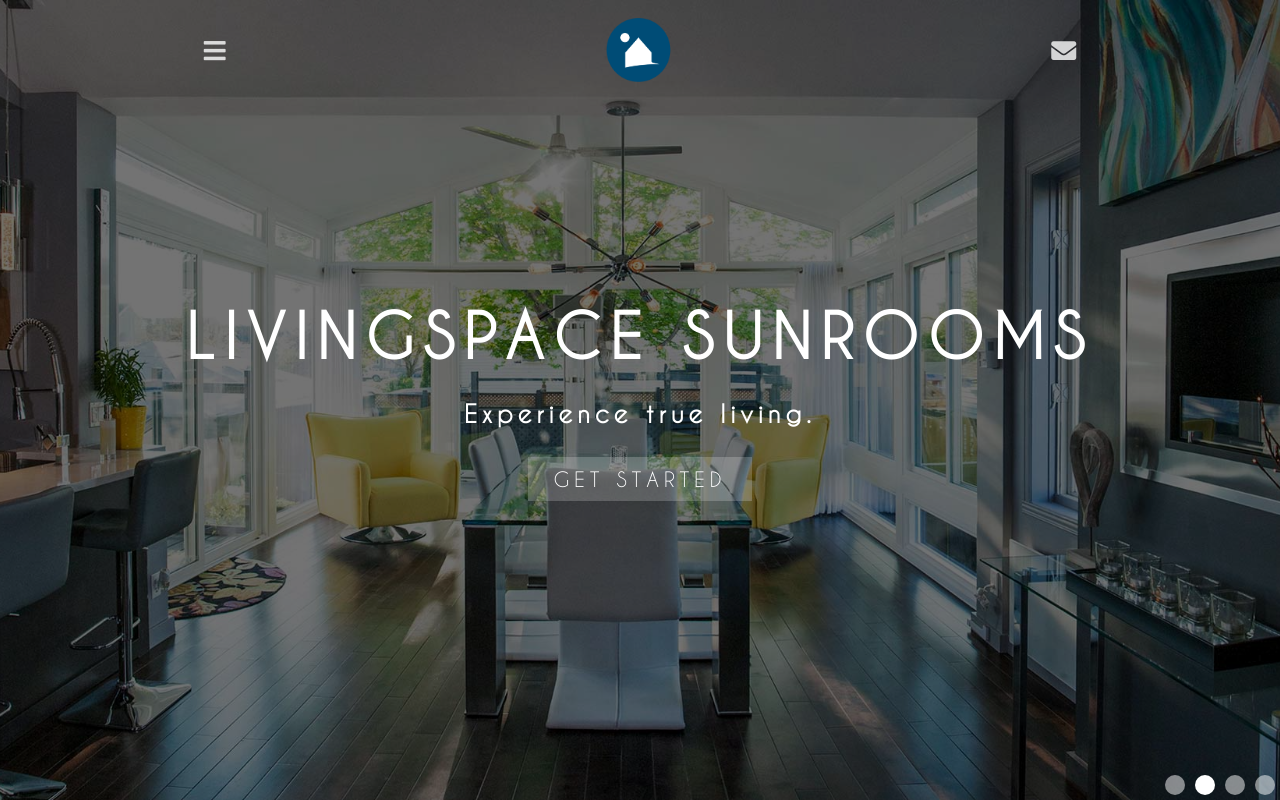
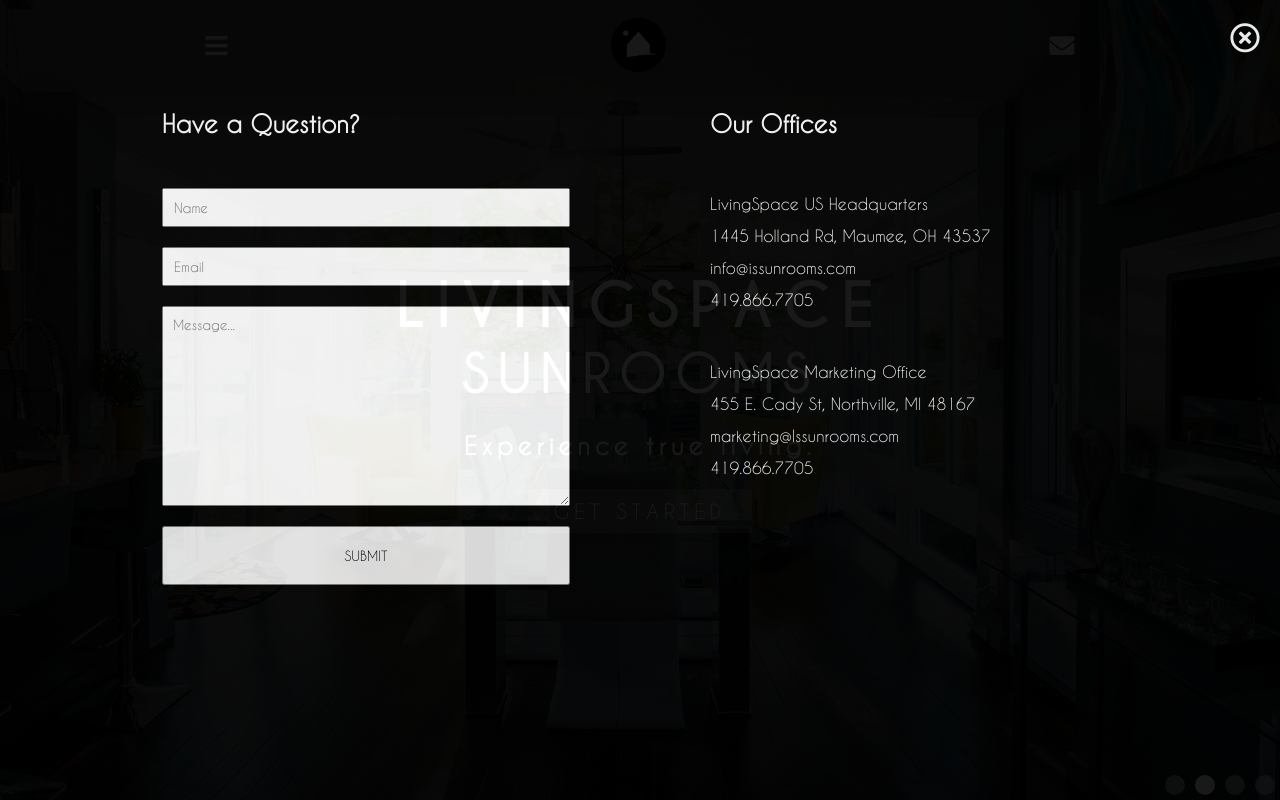
Before and after one commit to gmorris1242/livingspace, a plain HTML site: page index.html in a window 1280 px wide. Both pictures are taken after a click on the icon 1063 px from the left and 50 px from the top of the page. Drawn offline with Linux system fonts and the light colour scheme.

Commit message:
add contact page

```diff
--- a/index.html
+++ b/index.html
@@ -5,7 +5,7 @@
     <link rel="icon" href="images/favicon.ico">
     <link rel="stylesheet" href="style.css">
     <link rel="stylesheet" href="https://use.fontawesome.com/releases/v5.0.13/css/all.css" integrity="sha384-DNOHZ68U8hZfKXOrtjWvjxusGo9WQnrNx2sqG0tfsghAvtVlRW3tvkXWZh58N9jp" crossorigin="anonymous">
-    <title></title>
+    <title>LivingSpace || Sunrooms</title>
   </head>
   <body>
     <header>
@@ -14,7 +14,7 @@
           <li><a href="#"><i class="fas fa-bars icon" id="open-menu"></i></a></li>
         </ul>
       </nav>
-       <img src="images/Logo.png" alt="" class="top-logo">
+       <img src="images/Logo_black_small_moon.png" alt="" class="top-logo">
       <nav class="right-nav">
         <ul>
           <li><a href="#"><i class="fas fa-envelope icon" id="open-contact"></i></a></a></li>
@@ -22,15 +22,48 @@
       </nav>
     </header>
     <div class="menu-container">
+      <div class="x-header">
+        <li id="close-menu"><i class="far fa-times-circle"></i></li>
+      </div>
       <ul>
         <li>Products</li>
         <li>Inspiration</li>
         <li>Why LivingSpace</li>
         <li>Start your Project</li>
         <li>Request a Quote</li>
+        <li>Become a Dealer</li>
+        <li>Find a Dealer</li>
         <li>Contact</li>
-        <li id="close-menu"><i class="far fa-times-circle"></i></li>
       </ul>
+    </div>
+    <div class="contact-container">
+      <div class="x-header">
+        <li id="close-contact"><i class="far fa-times-circle"></i></li>
+      </div>
+        <div class="left-contact">
+          <h2>Have a Question?</h2>
+          <form class="" action="index.html" method="post">
+            <input type="text" name="name" value="" placeholder="Name">
+            <input type="email" name="email" value="" placeholder="Email">
+            <textarea name="message" placeholder="Message..."></textarea>
+            <button type="submit" name="button">SUBMIT</button>
+          </form>
+        </div>
+        <div class="right-contact">
+          <h2>Our Offices</h2>
+          <div class="address">
+            <p>LivingSpace US Headquarters</p>
+            <p>1445 Holland Rd, Maumee, OH 43537</p>
+            <p>info@issunrooms.com</p>
+            <p>419.866.7705</p>
+          </div>
+          <div class="address">
+            <p>LivingSpace Marketing Office</p>
+            <p>455 E. Cady St, Northville, MI 48167</p>
+            <p>marketing@lssunrooms.com</p>
+            <p>419.866.7705</p>
+          </div>
+      </div>
     </div>
 
     <div class="container">
@@ -44,7 +77,8 @@
       </div>
       <div class="markers">
         <div class="middle-logo">
-          <h1>LIVINGSPACE SUNROOMS </h1>
+          <h1 id="title">LIVINGSPACE</h1>
+          <h1>SUNROOMS</h1>
           <h2>Experience true living.</h2>
           <a href="#">GET STARTED</a>
         </div>
--- a/script.js
+++ b/script.js
@@ -9,6 +9,9 @@ var markerFour = $(".marker-four");
 var openMenu = $("#open-menu");
 var closeMenu = $("#close-menu");
 var menuContainer = $(".menu-container");
+var openContact = $("#open-contact");
+var closeContact = $("#close-contact");
+var contactContainer = $(".contact-container");
 
 startSlideShow()
 
@@ -67,3 +70,12 @@ openMenu.click(function(){
 closeMenu.click(function(){
   menuContainer.css("top","-100%").css("opacity","0");
 });
+
+openContact.click(function(){
+  contactContainer.css("top","0").css("opacity",".9");
+  console.log("click");
+});
+
+closeContact.click(function(){
+  contactContainer.css("top","-100%").css("opacity","0");
+});
--- a/style.css
+++ b/style.css
@@ -15,8 +15,17 @@
   src:url(fonts/CaviarDreams_Bold.ttf);
 }
 
+@font-face {
+  font-family:CaviarItalic;
+  src:url(fonts/CaviarDreams_Italic.ttf);
+}
+
 ul {
   list-style: none;
+}
+
+li {
+  cursor: pointer;
 }
 
 a {
@@ -82,8 +91,13 @@ span {
   color: white;
 }
 
+#title {
+  font-family: CaviarBold;
+  font-size: 60px;
+}
+
 .middle-logo h1{
-  font-size: 60px;
+  font-size: 50px;
   text-align: center;
   letter-spacing: 10px;
 }
@@ -92,6 +106,7 @@ span {
   letter-spacing: 5px;
   margin-top: 30px;
   /* text-transform: uppercase; */
+  /* font-family: CaviarItalic; */
 }
 
 .middle-logo a {
@@ -142,9 +157,9 @@ nav {
 }
 
 .top-logo {
-  width: 70px;
+  width: 60px;
   height: auto;
-  /* opacity: .8; */
+  opacity: .9;
 }
 
 /* NOTE: menu page */
@@ -164,6 +179,102 @@ nav {
 
 .menu-container ul li{
   color: white;
-  padding: 25px 0 0 50px;
+  margin: 25px 0 0 50px;
   font-size: 30px;
 }
+
+.x-header {
+  color: white;
+  position: absolute;
+  top: 0;
+  right: 0;
+}
+
+.x-header li {
+  list-style: none;
+  font-size: 30px;
+  margin: 20px;
+}
+
+/* NOTE: contact page */
+.contact-container {
+  width: 100%;
+  height: 100vh;
+  background-color: black;
+  z-index: 300;
+  position: absolute;
+  opacity: 0;
+  top: -100%;
+  transition: all .75s linear;
+  display: flex;
+  align-items: center;
+  justify-content: center;
+  color: white;
+  flex-wrap: wrap;
+  overflow-y: auto;
+}
+
+.left-contact,
+.right-contact {
+  width: 35%;
+  min-height: 80%;
+  margin: 50px;
+  min-width: 350px;
+}
+
+.contact-container h2,
+.address {
+  padding: 20px;
+  line-height: 2;
+}
+
+form {
+  display: flex;
+  flex-direction: column;
+  padding: 10px;
+}
+
+textarea {
+  min-height: 200px;
+  margin: 10px;
+  padding: 10px;
+
+}
+
+input {
+  margin: 10px;
+  padding: 10px;
+}
+
+button {
+  margin: 10px;
+  padding: 20px
+}
+
+@media (max-width: 515px) {
+  #title {
+    font-size: 40px;
+  }
+
+  .middle-logo h1{
+    font-size: 30px;
+  }
+
+  .middle-logo h2 {
+    font-size: 20px;
+  }
+}
+
+@media (max-width: 370px) {
+  #title {
+    font-size: 30px;
+  }
+
+  .middle-logo h1{
+    font-size: 20px;
+  }
+
+  .middle-logo h2 {
+    font-size: 10px;
+  }
+}
```
Also changed, not shown: fonts/CaviarDreams_Italic.ttf (added), images/Logo_black.png (added), images/Logo_black_small_moon.png (added).
